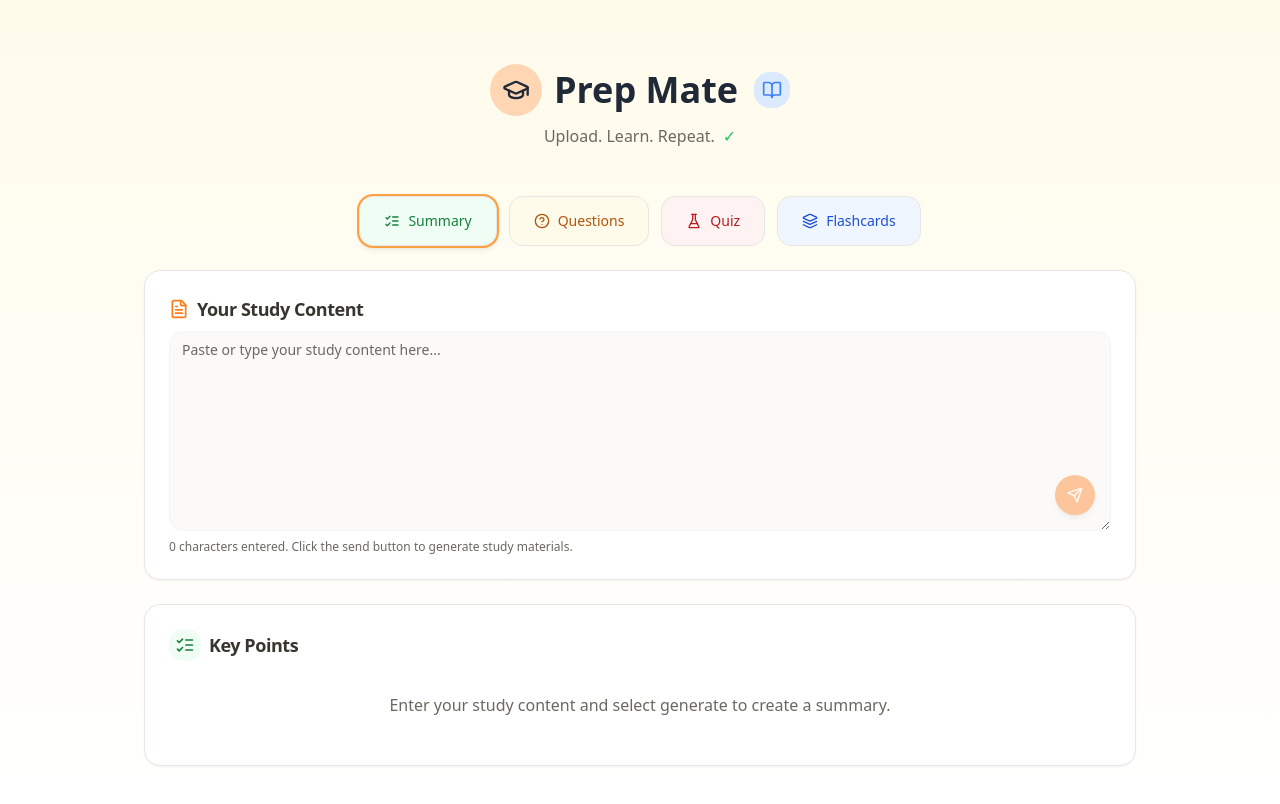
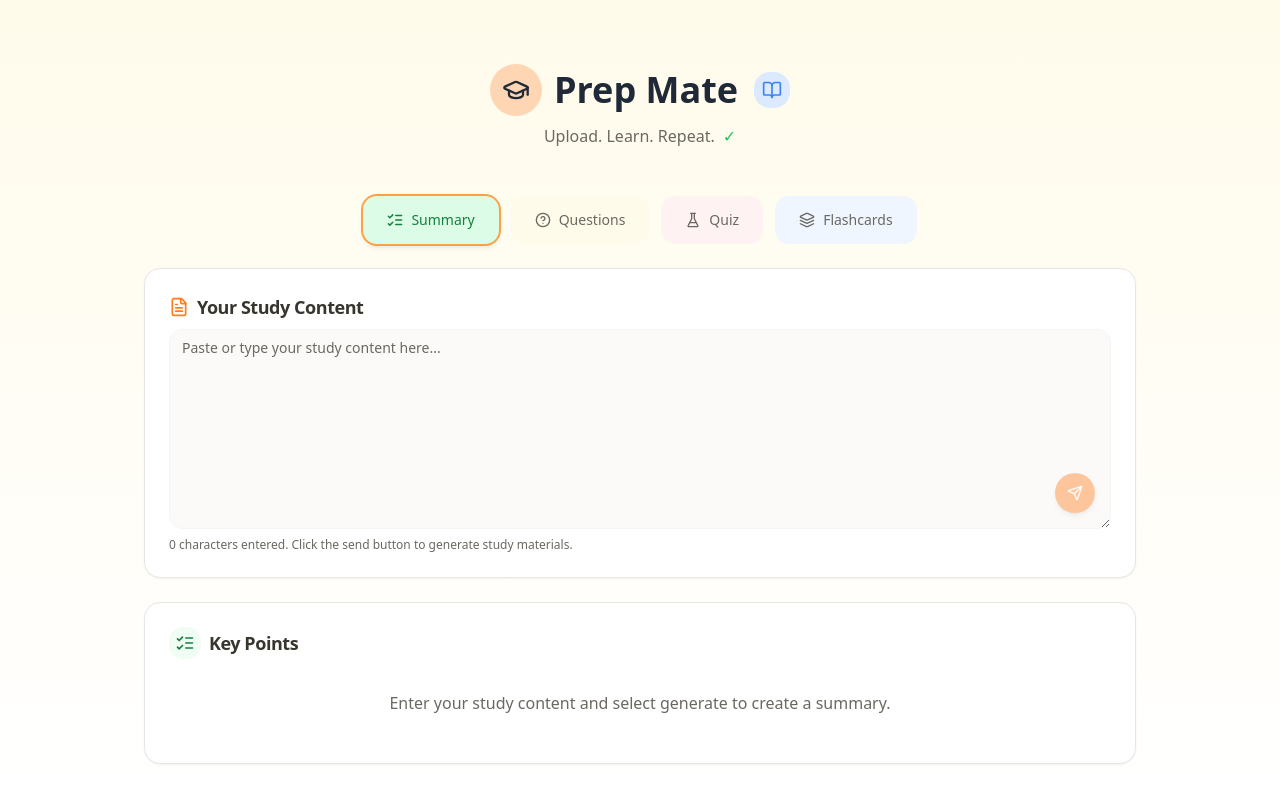
Before and after one commit to sunanditachakraborty/PrepMate, a React (Vite) app: page / in a window 1280 px wide. Built offline with nearby package versions, Linux system fonts and the light colour scheme.

Commit message:
feat: Improve UI animations and button styles
- Added size animations to icons in the header.
- Removed borders from study mode buttons.
- Changed button color to only activate on click.

```diff
--- a/src/components/PrepHeader.tsx
+++ b/src/components/PrepHeader.tsx
@@ -5,12 +5,12 @@ export const PrepHeader = () => {
   return (
     <header className="flex flex-col items-center justify-center animate-fade-in py-6">
       <div className="flex items-center gap-3">
-        <div className="bg-prep-200 p-3 rounded-full">
-          <GraduationCap className="h-7 w-7 text-gray-800" />
+        <div className="bg-prep-200 p-3 rounded-full transition-all duration-300 hover:scale-110 active:scale-90">
+          <GraduationCap className="h-7 w-7 text-gray-800 transition-all duration-300" />
         </div>
         <h1 className="text-3xl md:text-4xl font-bold text-gray-800">Prep Mate</h1>
-        <div className="bg-blue-100 p-2 rounded-lg ml-1">
-          <BookOpen className="h-5 w-5 text-blue-500" />
+        <div className="bg-blue-100 p-2 rounded-lg ml-1 transition-all duration-300 hover:scale-110 active:scale-90">
+          <BookOpen className="h-5 w-5 text-blue-500 transition-all duration-300" />
         </div>
       </div>
       <p className="text-muted-foreground mt-2 flex items-center gap-1">
--- a/src/components/StudyModeButtons.tsx
+++ b/src/components/StudyModeButtons.tsx
@@ -23,7 +23,8 @@ export const StudyModeButtons = ({ activeMode, setActiveMode }: StudyModeButtons
       icon: ListChecks,
       bgColor: "bg-green-50",
       textColor: "text-green-700",
-      hoverColor: "hover:bg-green-100"
+      activeColor: "bg-green-100",
+      hoverColor: "hover:bg-green-50"
     },
     {
       id: "questions" as StudyMode,
@@ -31,7 +32,8 @@ export const StudyModeButtons = ({ activeMode, setActiveMode }: StudyModeButtons
       icon: HelpCircle,
       bgColor: "bg-amber-50",
       textColor: "text-amber-700",
-      hoverColor: "hover:bg-amber-100"
+      activeColor: "bg-amber-100",
+      hoverColor: "hover:bg-amber-50"
     },
     {
       id: "quiz" as StudyMode,
@@ -39,7 +41,8 @@ export const StudyModeButtons = ({ activeMode, setActiveMode }: StudyModeButtons
       icon: FlaskConical,
       bgColor: "bg-red-50",
       textColor: "text-red-700",
-      hoverColor: "hover:bg-red-100"
+      activeColor: "bg-red-100",
+      hoverColor: "hover:bg-red-50"
     },
     {
       id: "flashcards" as StudyMode,
@@ -47,7 +50,8 @@ export const StudyModeButtons = ({ activeMode, setActiveMode }: StudyModeButtons
       icon: Layers,
       bgColor: "bg-blue-50",
       textColor: "text-blue-700",
-      hoverColor: "hover:bg-blue-100"
+      activeColor: "bg-blue-100",
+      hoverColor: "hover:bg-blue-50"
     }
   ];
 
@@ -60,15 +64,19 @@ export const StudyModeButtons = ({ activeMode, setActiveMode }: StudyModeButtons
             key={mode.id}
             onClick={() => setActiveMode(mode.id)}
             className={cn(
-              "study-btn py-6 px-6 flex items-center gap-2 border",
-              mode.bgColor,
-              mode.textColor,
-              mode.hoverColor,
-              isActive ? "ring-2 ring-primary shadow-md" : "ring-0"
+              "study-btn py-6 px-6 flex items-center gap-2 border-none transition-all duration-300",
+              isActive ? [mode.activeColor, "ring-2 ring-primary shadow-md"] : [mode.bgColor, mode.hoverColor],
+              isActive ? mode.textColor : "text-muted-foreground",
+              "hover:scale-105 active:scale-95"
             )}
             variant="ghost"
           >
-            <mode.icon className="h-5 w-5" />
+            <mode.icon
+              className={cn(
+                "h-5 w-5 transition-all duration-300",
+                isActive ? "scale-110" : "scale-100"
+              )}
+            />
             <span className="font-medium">{mode.label}</span>
           </Button>
         );
```
